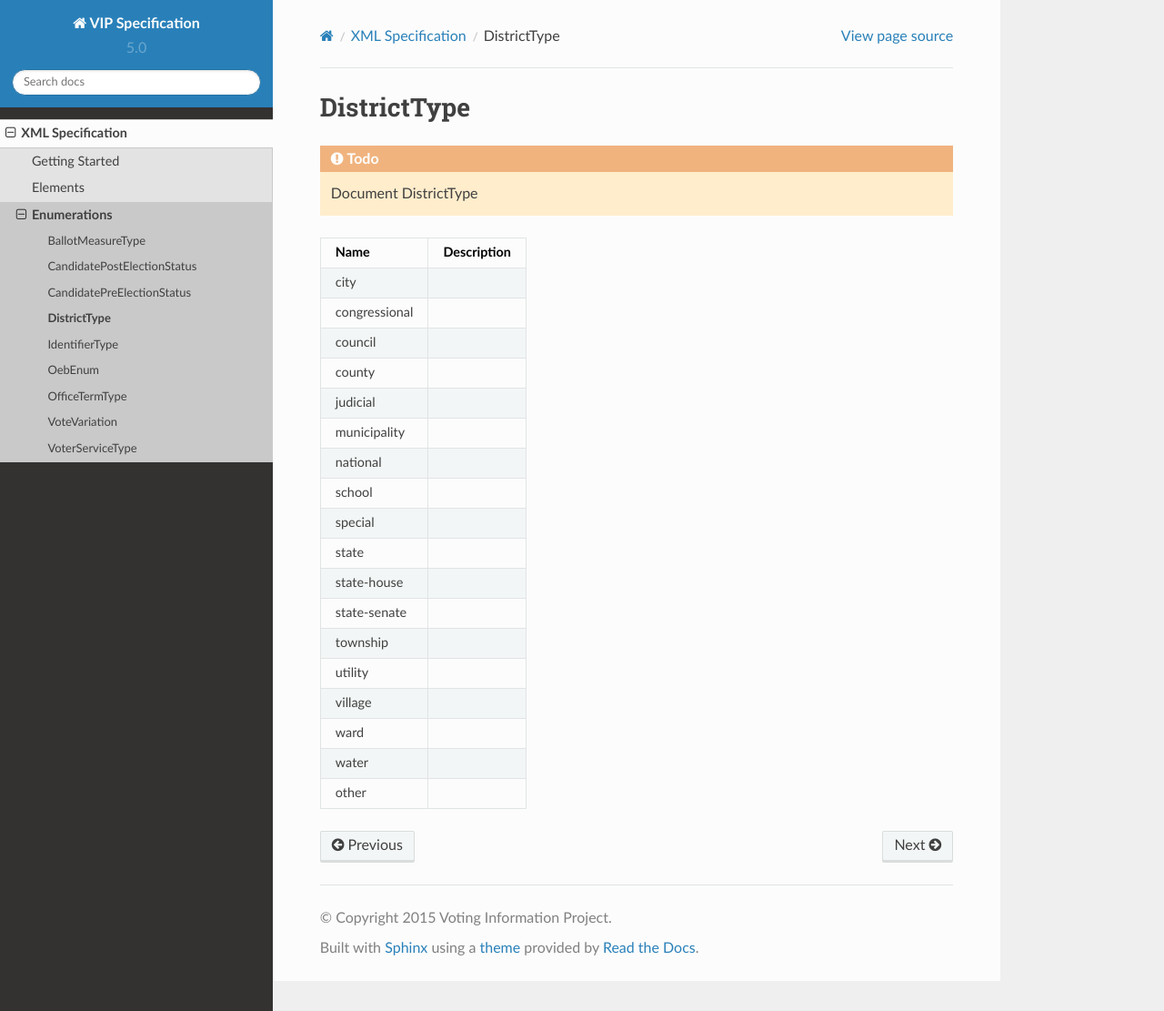
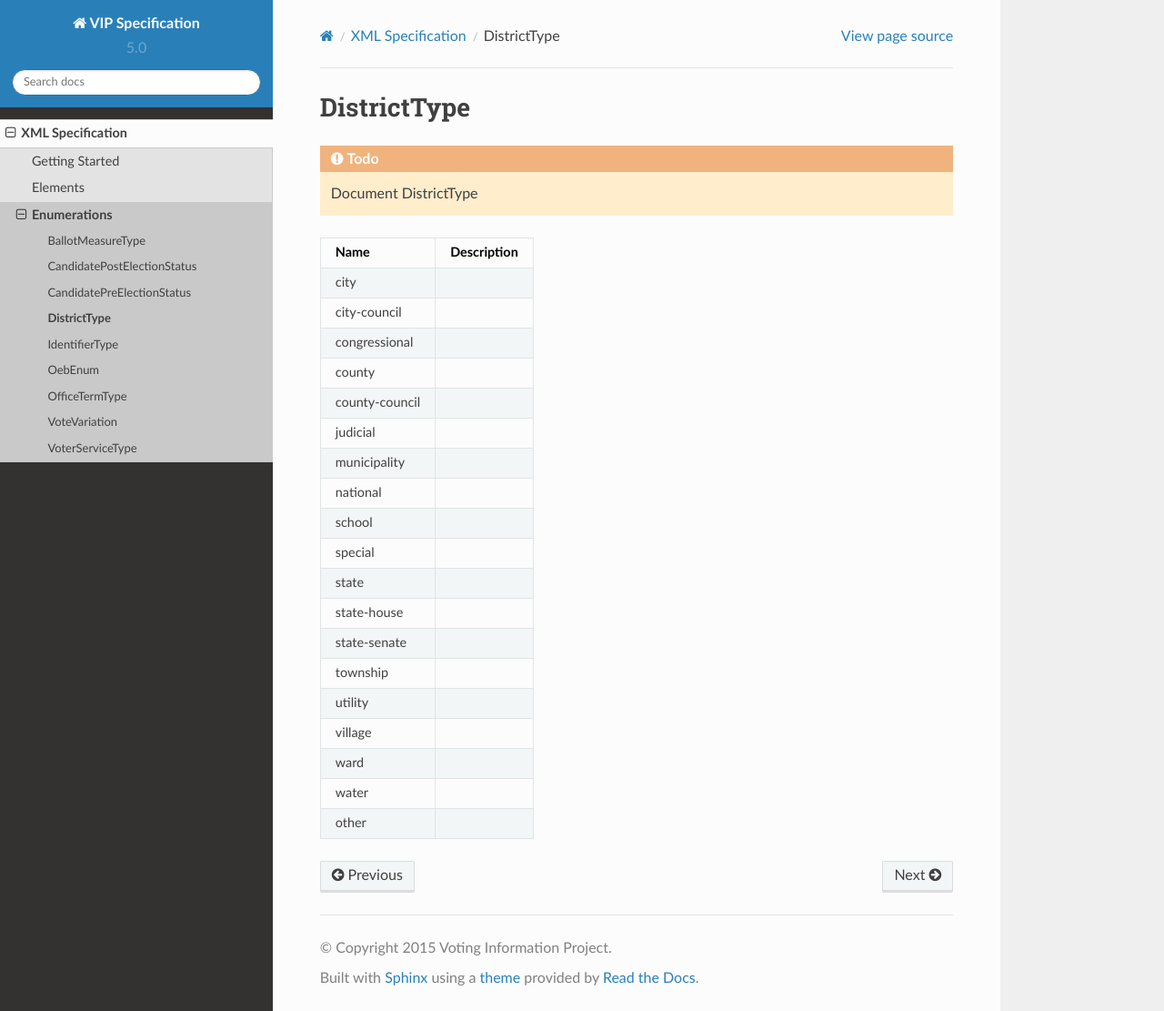
Before and after one commit to votinginfoproject/vip-specification, a Sphinx documentation site: the page built from docs/xml/enumerations/district_type.rst, in a window 1280 px wide and 1111 px high. Shown: the whole window at 91% size. Built offline with Sphinx 7.4.7 and the Read the Docs theme 2.0.0, drawn with Linux system fonts in a browser that asks for light colours.

Commit message:
Break 'council' up into 'city-council' and 'county-council'.

```diff
--- a/docs/xml/enumerations/district_type.rst
+++ b/docs/xml/enumerations/district_type.rst
@@ -11,11 +11,13 @@ DistrictType
 +======================+==================================================================================+
 | city                 |                                                                                  |
 +----------------------+----------------------------------------------------------------------------------+
+| city-council         |                                                                                  |
++----------------------+----------------------------------------------------------------------------------+
 | congressional        |                                                                                  |
 +----------------------+----------------------------------------------------------------------------------+
-| council              |                                                                                  |
+| county               |                                                                                  |
 +----------------------+----------------------------------------------------------------------------------+
-| county               |                                                                                  |
+| county-council       |                                                                                  |
 +----------------------+----------------------------------------------------------------------------------+
 | judicial             |                                                                                  |
 +----------------------+----------------------------------------------------------------------------------+
```
Also changed, not shown: 1 other file.
